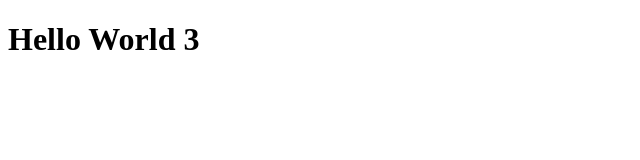
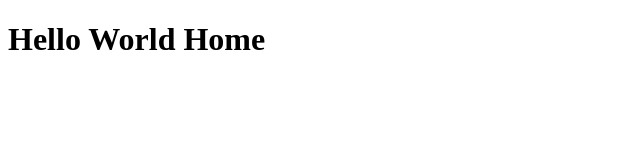
Before and after one commit to trenchmyriad0f/trenchmyriad0f.github.io, a plain HTML site: page index.html in a window 1280 px wide. Shown: the whole page, without its empty margins (0-640 px from the left). Drawn offline with Linux system fonts and the light colour scheme.

Commit message:
Update index.html

```diff
--- a/index.html
+++ b/index.html
@@ -4,6 +4,6 @@
   <title>Hello World</title>
 </head>
 <body>
-  <h1>Hello World 3</h1>
+  <h1>Hello World Home</h1>
 </body>
 </html>
```
